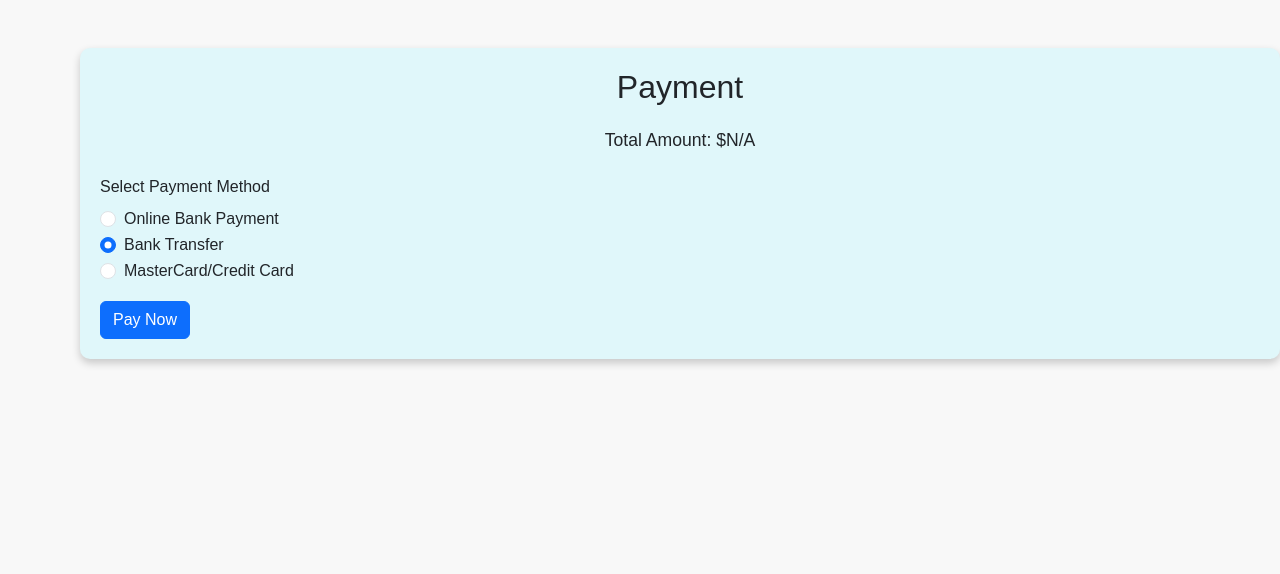
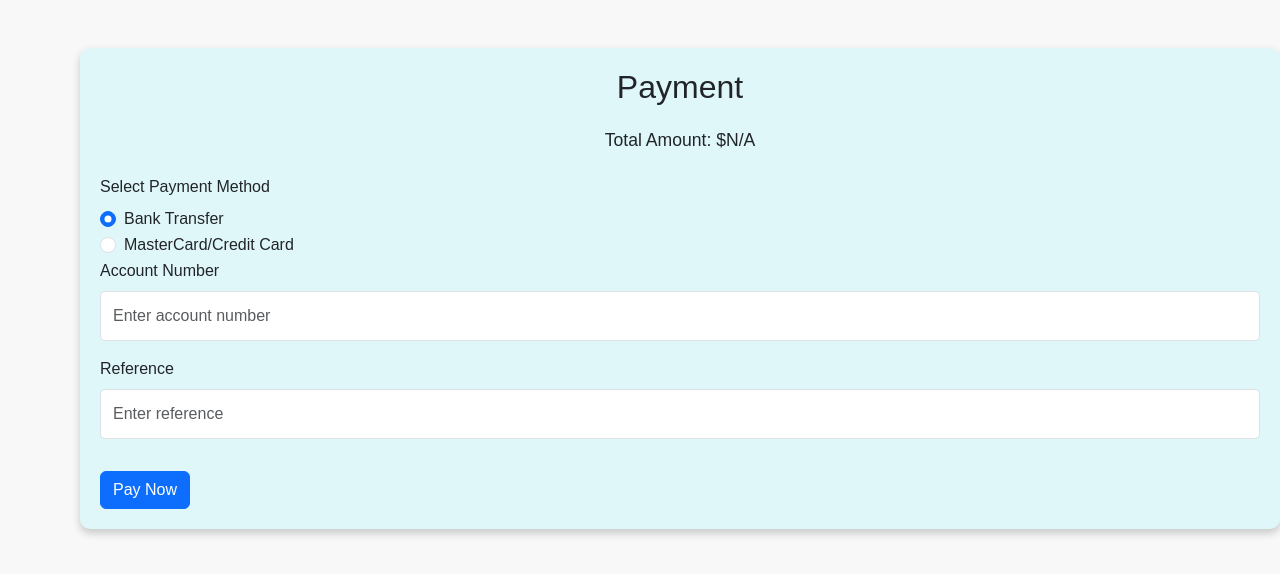
Before and after one commit to eungobs/lodge-app, a React (Create React App) app: page /payment in a window 1280 px wide. Shown: the top 574 px of the page. Built offline with nearby package versions, Linux system fonts and the light colour scheme.

Commit message:
missimg information fixed

```diff
--- a/src/components/Payment.js
+++ b/src/components/Payment.js
@@ -25,6 +25,9 @@ const Payment = () => {
   const [cardNumber, setCardNumber] = useState('');
   const [cardExpiry, setCardExpiry] = useState('');
   const [cardCVV, setCardCVV] = useState('');
+  const [accountNumber, setAccountNumber] = useState('');
+  const [reference, setReference] = useState('');
+  const [paymentMessage, setPaymentMessage] = useState('');
 
   const db = getFirestore(); // Initialize Firestore
   const auth = getAuth(); // Initialize Firebase Auth
@@ -54,8 +57,11 @@ const Payment = () => {
           throw new Error('Please fill in all card details.');
         }
         paymentSuccessFlag = processCardPayment(cardNumber, cardExpiry, cardCVV);
-      } else {
-        paymentSuccessFlag = processBankPayment(paymentMethod);
+      } else if (paymentMethod === 'bankTransfer') {
+        if (!accountNumber || !reference) {
+          throw new Error('Please fill in all bank transfer details.');
+        }
+        paymentSuccessFlag = processBankPayment(accountNumber, reference);
       }
 
       if (paymentSuccessFlag) {
@@ -75,8 +81,13 @@ const Payment = () => {
         // Reset booking state if necessary
         dispatch(resetBooking());
 
-        // Redirect to confirmation page
-        navigate('/confirmation', { state: { bookingDetails, bookingId } });
+        // Set custom success message
+        setPaymentMessage('Payment successful! We can’t wait to host you at our lodge.');
+
+        // Redirect to confirmation page after a short delay to show the message
+        setTimeout(() => {
+          navigate('/confirmation', { state: { bookingDetails, bookingId } });
+        }, 2000); // 2 seconds delay
       } else {
         throw new Error('Payment processing failed.');
       }
@@ -92,9 +103,9 @@ const Payment = () => {
     return true; // Return true if successful
   };
 
-  const processBankPayment = (method) => {
+  const processBankPayment = (accountNumber, reference) => {
     // Placeholder for real bank payment processing logic
-    console.log('Processing bank payment', { method });
+    console.log('Processing bank payment', { accountNumber, reference });
     // Implement real bank payment integration here
     return true; // Return true if successful
   };
@@ -107,20 +118,13 @@ const Payment = () => {
       </p>
 
       {paymentStatus === 'failed' && <Alert variant="danger">{error}</Alert>}
-      {paymentStatus === 'succeeded' && (
-        <Alert variant="success">Payment successful! Redirecting...</Alert>
+      {paymentStatus === 'succeeded' && paymentMessage && (
+        <Alert variant="success">{paymentMessage}</Alert>
       )}
 
       <Form onSubmit={handlePayment}>
         <Form.Group controlId="formPaymentMethod">
           <Form.Label>Select Payment Method</Form.Label>
-          <Form.Check
-            type="radio"
-            label="Online Bank Payment"
-            value="onlineBankPayment"
-            checked={paymentMethod === 'onlineBankPayment'}
-            onChange={(e) => setPaymentMethod(e.target.value)}
-          />
           <Form.Check
             type="radio"
             label="Bank Transfer"
@@ -174,6 +178,32 @@ const Payment = () => {
           </>
         )}
 
+        {paymentMethod === 'bankTransfer' && (
+          <>
+            <Form.Group controlId="formAccountNumber">
+              <Form.Label>Account Number</Form.Label>
+              <Form.Control
+                type="text"
+                placeholder="Enter account number"
+                value={accountNumber}
+                onChange={(e) => setAccountNumber(e.target.value)}
+                required
+              />
+            </Form.Group>
+
+            <Form.Group controlId="formReference">
+              <Form.Label>Reference</Form.Label>
+              <Form.Control
+                type="text"
+                placeholder="Enter reference"
+                value={reference}
+                onChange={(e) => setReference(e.target.value)}
+                required
+              />
+            </Form.Group>
+          </>
+        )}
+
         <Button variant="primary" type="submit" className="mt-3" disabled={paymentStatus === 'processing'}>
           {paymentStatus === 'processing' ? 'Processing...' : 'Pay Now'}
         </Button>
```
